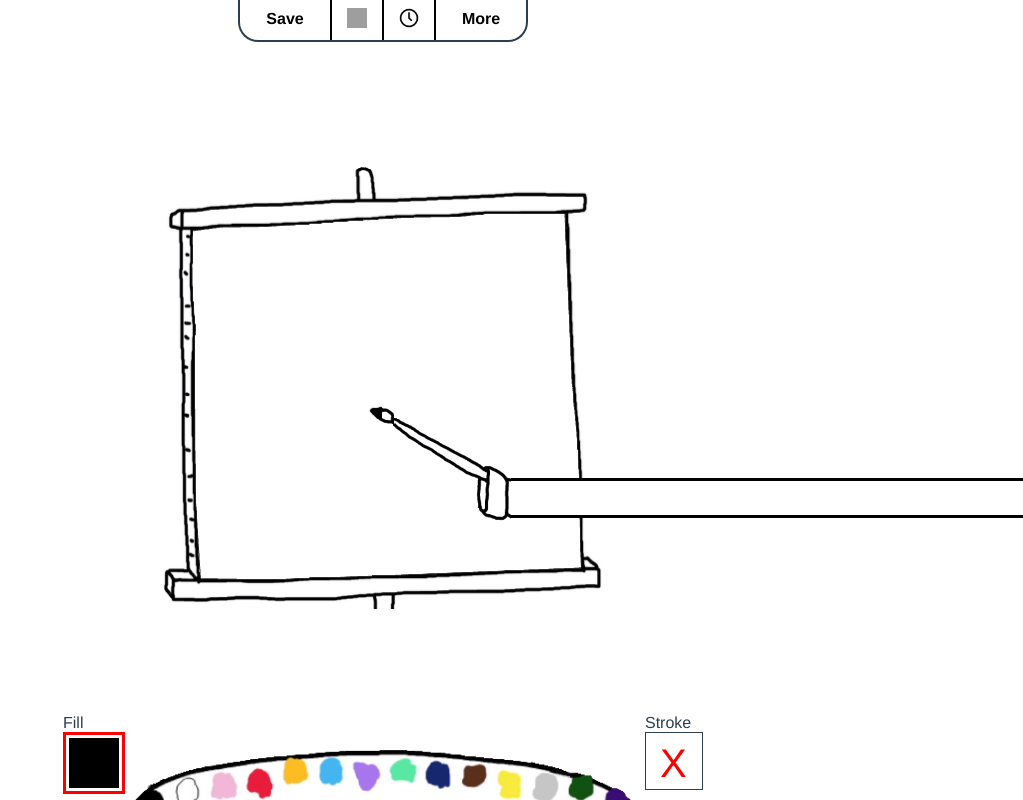
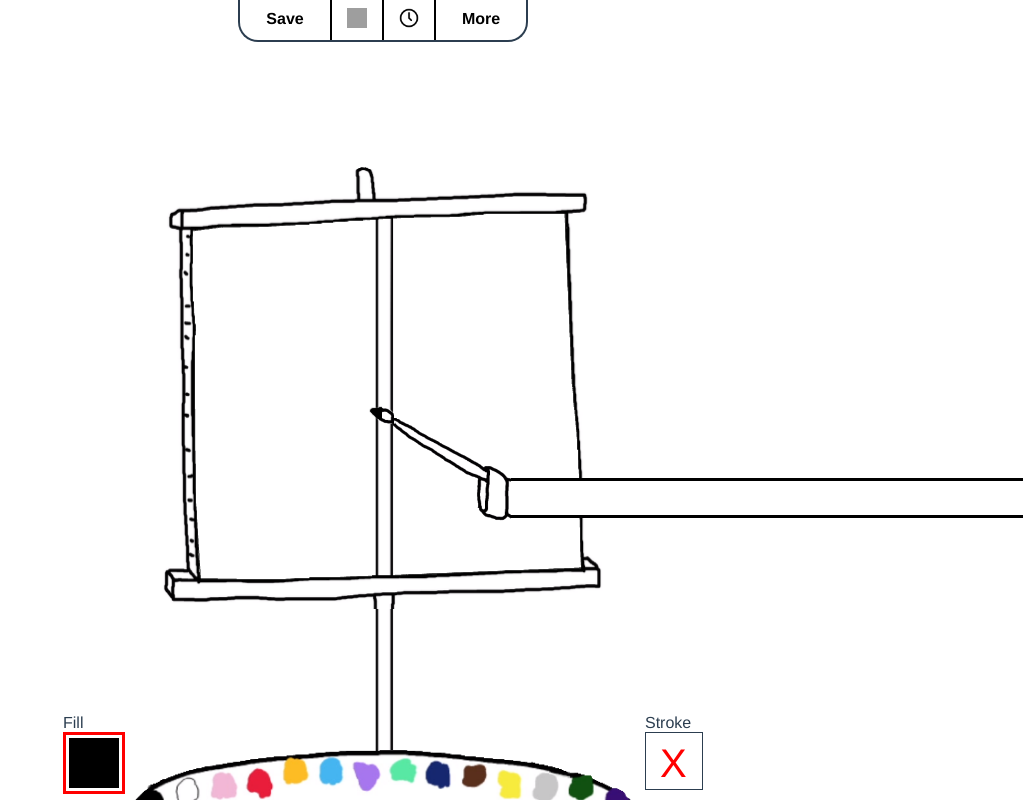
Before and after one commit to plachenko/borbs_magic_shirt, a Vue app: page /#/ in a window 1280 px wide. Shown: the whole page, without its empty margins (257-1280 px from the left). Built offline with nearby package versions, Linux system fonts and the light colour scheme; grey boxes are pictures that could not be loaded.

Commit message:
adding fixes to initial support of background images

```diff
--- a/src/App.vue
+++ b/src/App.vue
@@ -36,10 +36,10 @@
         <BTimeline ref="timeline" v-show="timelineShow" />
 
         <!-- Paint Canvas -->
-        <BCan id="paintCan" ref="paintCan" @strokeEvt="saveStrokes" />
+        <BCan ref="paintCan" @strokeEvt="saveStrokes" />
         <!-- <BCan :frameMax="fMax" ref="paintCan" id="paintCan" :lineColor="lineColor ? lineColor.hex : null" :curPos="curPos" :color="color ? color.hex : null" /> -->
 
-        <!-- <div id="refImgCan" v-show="refOnCan" ref="refImgCan" /> -->
+        <div id="refImgCan" v-show="refOnCan" ref="refImgCan" />
 
         <!-- Paint Pallet -->
         <BPallet />
@@ -298,7 +298,6 @@ html, body{
       }
       */
 
-      /*
       #refImgCan{
         background-repeat: no-repeat;
         background-position: center;
@@ -308,5 +307,5 @@ html, body{
         left: 0px;
         top: 95px;
         z-index: 0;
-        }*/
+        }
 </style>
--- a/src/components/BCan.vue
+++ b/src/components/BCan.vue
@@ -126,8 +126,8 @@ export default {
     },
     drawBG(){
       const underCan = this.$refs.can[0].getContext('2d');
-      underCan.fillStyle = "#FFF";
-      underCan.fillRect(0,0,this.$refs.can[0].width, this.$refs.can[0].height);
+      // underCan.fillStyle = "#FFF";
+      // underCan.fillRect(0,0,this.$refs.can[0].width, this.$refs.can[0].height);
     },
     drawStrokes(){
       this.drawBG();
```
